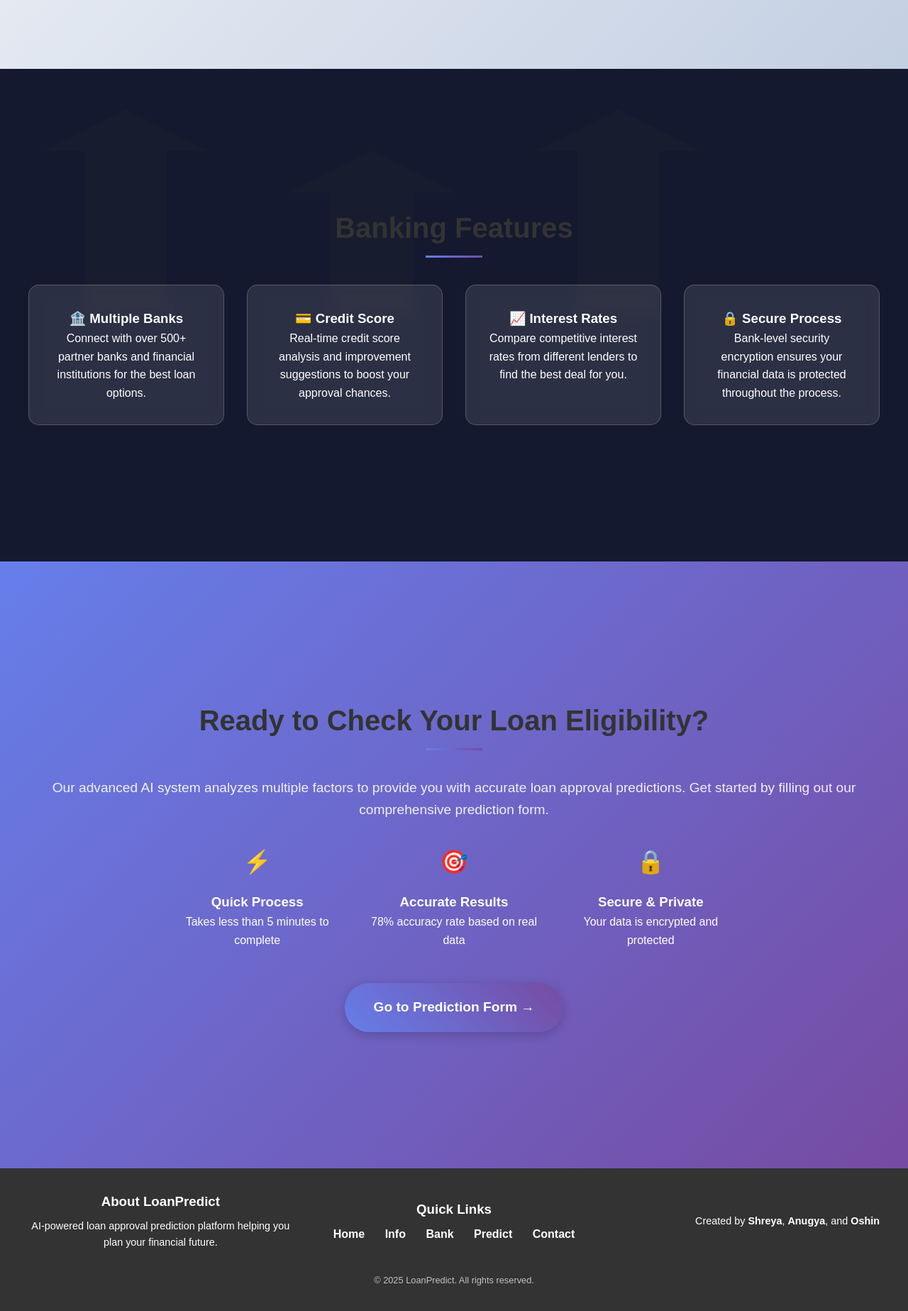
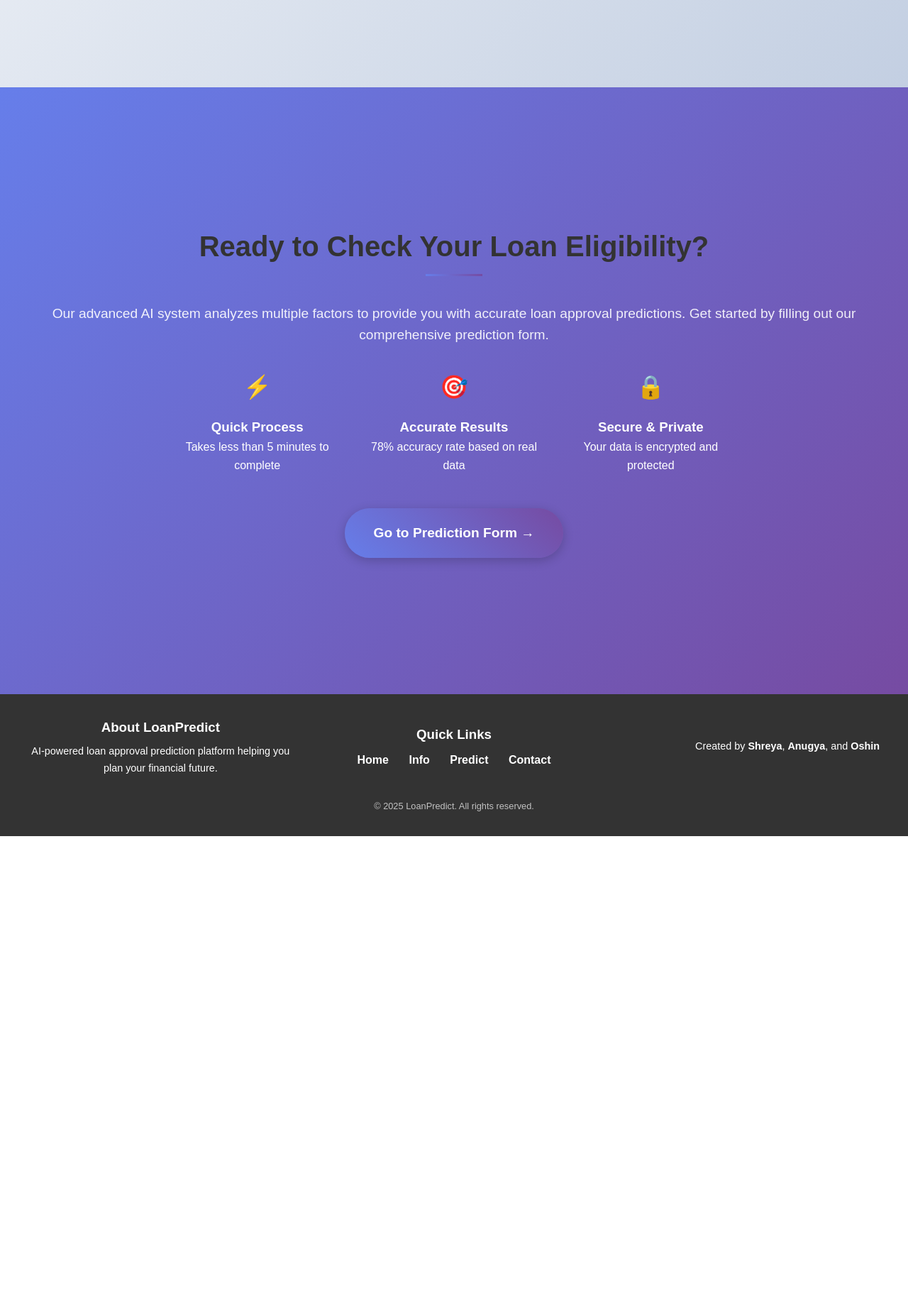
Before and after one commit to shreya9841/loanpredict, a Flask app: page / in a window 1280 px wide. Shown: the part 1488-3335 px from the top of the page at 71% size. After the commit the page ends 2666 px from the top, so only its background shows below. Run offline with Flask 3, Linux system fonts and the light colour scheme; parts of the project's set-up code (start-up, migrations or seed data) failed here and were passed over; some libraries are stand-ins or nearby versions.

Commit message:
latest commit

```diff
--- a/templates/form.html
+++ b/templates/form.html
@@ -23,7 +23,7 @@
 
   <div class="container">
     <div class="header">
-      <h1>🏦 Loan Prediction</h1>
+      <h1>Loan Prediction</h1>
       <p>Get instant loan approval predictions with our advanced system</p>
     </div>
 
--- a/templates/index.html
+++ b/templates/index.html
@@ -4,27 +4,28 @@
     <meta charset="UTF-8" />
     <meta name="viewport" content="width=device-width, initial-scale=1" />
     <title>Loan Approval Prediction System</title>
-  <link rel="stylesheet" href="{{ url_for('static', filename='index.css') }}" />
-  <link rel="icon" type="image/png" href="{{ url_for('static', filename='favicon.png') }}">
-
-
+    <link
+      rel="stylesheet"
+      href="{{ url_for('static', filename='index.css') }}"
+    />
+    <link
+      rel="icon"
+      type="image/png"
+      href="{{ url_for('static', filename='favicon.png') }}"
+    />
   </head>
   <body>
     <!-- Navigation -->
     <nav class="navbar">
       <div class="nav-container">
-    <a href="#home" class="logo">
-      <!-- <img src="{{ url_for('static', filename='logo.png') }}" alt="Logo" class="logo-img"> -->
-      LoanPredict
-    </a>
+        <a href="#home" class="logo"> LoanPredict </a>
         <ul class="nav-links">
           <li><a href="#home">Home</a></li>
           <li><a href="#info">Info</a></li>
-      <li><a href="#bank">Bank</a></li>
           <li><a href="#predict">Predict</a></li>
           <li><a href="#contact">Contact</a></li>
           {% if session.get('user') %}
-        <li><a href="/logout" id="login-logout-link">Logout</a></li>
+          <li><a href="/logout" id="login-logout-link" style="background-color: rgb(80, 32, 32);">Logout</a></li>
           {% else %}
           <li><a href="/login" id="login-logout-link">Login</a></li>
           {% endif %}
@@ -32,16 +33,21 @@
       </div>
     </nav>
 
-
     <!-- Hero Section -->
     <section id="home" class="hero">
       <div class="hero-content">
         <h1>Loan Approval Prediction</h1>
         <p>
-        Get instant predictions for your loan approval using advanced AI algorithms. Fast,
-        accurate, and reliable results to help you plan your financial future.
+          Our Loan Approval Prediction System leverages advanced AI and machine
+          learning techniques to instantly predict the likelihood of a loan
+          application being approved. By analyzing key financial and personal
+          data such as income, credit score, employment status, and loan amount,
+          the system delivers reliable and real-time predictions to support
+          informed decision-making.
         </p>
-      <a href="{{ url_for('predict') }}" class="cta-button">Start Prediction</a>
+        <a href="{{ url_for('predict') }}" class="cta-button"
+          >Start Prediction</a
+        >
       </div>
     </section>
 
@@ -54,53 +60,25 @@
             <div class="icon">📊</div>
             <h3>Data Analysis</h3>
             <p>
-            Our system analyzes your financial data including income, credit history, and
-            employment details to assess your loan eligibility.
+              Our system analyzes your financial data including income, credit
+              history, and employment details to assess your loan eligibility.
             </p>
           </div>
           <div class="info-card">
             <div class="icon">🤖</div>
             <h3>AI Prediction</h3>
             <p>
-            Advanced machine learning algorithms process your information to provide accurate
-            loan approval predictions in seconds.
+              Advanced machine learning algorithms process your information to
+              provide accurate loan approval predictions in seconds.
             </p>
           </div>
           <div class="info-card">
             <div class="icon">⚡</div>
             <h3>Instant Results</h3>
             <p>
-            Get immediate feedback on your loan application status with detailed explanations
-            and recommendations for improvement.
+              Get immediate feedback on your loan application status, showing clearly whether it is approved or rejected.
+               This allows users to quickly know their result and take the next steps accordingly.
             </p>
-        </div>
-      </div>
-    </div>
-  </section>
-
-  <!-- Bank Section -->
-  <section id="bank" class="bank-section">
-    <div class="section">
-      <h2 class="section-title">Banking Features</h2>
-      <div class="bank-features">
-        <div class="feature-card">
-          <h3>🏦 Multiple Banks</h3>
-          <p>
-            Connect with over 500+ partner banks and financial institutions for the best loan
-            options.
-          </p>
-        </div>
-        <div class="feature-card">
-          <h3>💳 Credit Score</h3>
-          <p>Real-time credit score analysis and improvement suggestions to boost your approval chances.</p>
-        </div>
-        <div class="feature-card">
-          <h3>📈 Interest Rates</h3>
-          <p>Compare competitive interest rates from different lenders to find the best deal for you.</p>
-        </div>
-        <div class="feature-card">
-          <h3>🔒 Secure Process</h3>
-          <p>Bank-level security encryption ensures your financial data is protected throughout the process.</p>
           </div>
         </div>
       </div>
@@ -110,11 +88,12 @@
     <section id="predict" class="predict-section">
       <div class="section">
         <h2 class="section-title">Ready to Check Your Loan Eligibility?</h2>
-      <p style="font-size: 1.2rem; margin-bottom: 2rem; opacity: 0.9;">
-        Our advanced AI system analyzes multiple factors to provide you with accurate loan
-        approval predictions. Get started by filling out our comprehensive prediction form.
+        <p style="font-size: 1.2rem; margin-bottom: 2rem; opacity: 0.9">
+          Our advanced AI system analyzes multiple factors to provide you with
+          accurate loan approval predictions. Get started by filling out our
+          comprehensive prediction form.
         </p>
-      <div style="max-width: 800px; margin: 0 auto;">
+        <div style="max-width: 800px; margin: 0 auto">
           <div
             style="
               display: grid;
@@ -123,23 +102,27 @@
               margin-bottom: 3rem;
             "
           >
-          <div style="text-align: center;">
-            <div style="font-size: 2rem; margin-bottom: 1rem;">⚡</div>
+            <div style="text-align: center">
+              <div style="font-size: 2rem; margin-bottom: 1rem">⚡</div>
               <h3>Quick Process</h3>
               <p>Takes less than 5 minutes to complete</p>
             </div>
-          <div style="text-align: center;">
-            <div style="font-size: 2rem; margin-bottom: 1rem;">🎯</div>
+            <div style="text-align: center">
+              <div style="font-size: 2rem; margin-bottom: 1rem">🎯</div>
               <h3>Accurate Results</h3>
               <p>78% accuracy rate based on real data</p>
             </div>
-          <div style="text-align: center;">
-            <div style="font-size: 2rem; margin-bottom: 1rem;">🔒</div>
+            <div style="text-align: center">
+              <div style="font-size: 2rem; margin-bottom: 1rem">🔒</div>
               <h3>Secure & Private</h3>
               <p>Your data is encrypted and protected</p>
             </div>
           </div>
-        <a href="{{ url_for('predict') }}" class="cta-button" style="font-size: 1.2rem; padding: 1.2rem 2.5rem;">
+          <a
+            href="{{ url_for('predict') }}"
+            class="cta-button"
+            style="font-size: 1.2rem; padding: 1.2rem 2.5rem"
+          >
             Go to Prediction Form →
           </a>
         </div>
@@ -147,47 +130,113 @@
     </section>
 
     <!-- Contact Section -->
- <footer id="contact" class="footer" style="background: #333; color: #fff; padding: 2rem 1rem; font-family: Arial, sans-serif;">
-  <div style="max-width: 1200px; margin: 0 auto; display: flex; justify-content: space-between; align-items: center; flex-wrap: wrap; gap: 1rem;">
-
+    <footer
+      id="contact"
+      class="footer"
+      style="
+        background: #333;
+        color: #fff;
+        padding: 2rem 1rem;
+        font-family: Arial, sans-serif;
+      "
+    >
+      <div
+        style="
+          max-width: 1200px;
+          margin: 0 auto;
+          display: flex;
+          justify-content: space-between;
+          align-items: center;
+          flex-wrap: wrap;
+          gap: 1rem;
+        "
+      >
         <!-- About -->
-    <div style="flex: 1 1 250px; min-width: 200px;">
-      <h3 style="margin-bottom: 0.5rem;">About LoanPredict</h3>
-      <p style="margin: 0; font-size: 0.9rem;">
-        AI-powered loan approval prediction platform helping you plan your financial future.
+        <div style="flex: 1 1 250px; min-width: 200px">
+          <h3 style="margin-bottom: 0.5rem">About LoanPredict</h3>
+          <p style="margin: 0; font-size: 0.9rem">
+            AI-powered loan approval prediction platform helping you plan your
+            financial future.
           </p>
         </div>
 
         <!-- Quick Links with Nav -->
-    <div style="flex: 1 1 300px; min-width: 250px; text-align: center;">
-      <h3 style="margin-bottom: 0.5rem;">Quick Links</h3>
+        <div style="flex: 1 1 300px; min-width: 250px; text-align: center">
+          <h3 style="margin-bottom: 0.5rem">Quick Links</h3>
           <nav>
-        <a href="#home" style="color: #fff; text-decoration: none; margin: 0 12px; font-weight: 600;">Home</a>
-        <a href="#info" style="color: #fff; text-decoration: none; margin: 0 12px; font-weight: 600;">Info</a>
-        <a href="#bank" style="color: #fff; text-decoration: none; margin: 0 12px; font-weight: 600;">Bank</a>
-        <a href="#predict" style="color: #fff; text-decoration: none; margin: 0 12px; font-weight: 600;">Predict</a>
-        <a href="#contact" style="color: #fff; text-decoration: none; margin: 0 12px; font-weight: 600;">Contact</a>
+            <a
+              href="#home"
+              style="
+                color: #fff;
+                text-decoration: none;
+                margin: 0 12px;
+                font-weight: 600;
+              "
+              >Home</a
+            >
+            <a
+              href="#info"
+              style="
+                color: #fff;
+                text-decoration: none;
+                margin: 0 12px;
+                font-weight: 600;
+              "
+              >Info</a
+            >
+            <a
+              href="#predict"
+              style="
+                color: #fff;
+                text-decoration: none;
+                margin: 0 12px;
+                font-weight: 600;
+              "
+              >Predict</a
+            >
+            <a
+              href="#contact"
+              style="
+                color: #fff;
+                text-decoration: none;
+                margin: 0 12px;
+                font-weight: 600;
+              "
+              >Contact</a
+            >
           </nav>
         </div>
 
         <!-- Created By -->
-    <div style="flex: 1 1 250px; min-width: 200px; text-align: right; font-size: 0.9rem;">
-      Created by <strong>Shreya</strong>, <strong>Anugya</strong>, and <strong>Oshin</strong>
+        <div
+          style="
+            flex: 1 1 250px;
+            min-width: 200px;
+            text-align: right;
+            font-size: 0.9rem;
+          "
+        >
+          Created by <strong>Shreya</strong>, <strong>Anugya</strong>, and
+          <strong>Oshin</strong>
         </div>
       </div>
 
-  <!-- Copyright at bottom center -->
-  <div style="text-align: center; margin-top: 2rem; font-size: 0.8rem; opacity: 0.7;">
+      <!-- Copyright -->
+      <div
+        style="
+          text-align: center;
+          margin-top: 2rem;
+          font-size: 0.8rem;
+          opacity: 0.7;
+        "
+      >
         &copy; 2025 LoanPredict. All rights reserved.
       </div>
     </footer>
 
-
-
-
     <script>
-    // Smooth scrolling ONLY for internal anchor links (start with #)
-    document.querySelectorAll('a[href^="#"]').forEach(anchor => {
+      // Smooth scrolling
+      document.querySelectorAll('a[href^="#"]').forEach((anchor) => {
         anchor.addEventListener("click", function (e) {
           e.preventDefault();
           const target = document.querySelector(this.getAttribute("href"));
@@ -210,7 +259,7 @@
         }
       });
 
-    // Intersection Observer for fade-in animation on cards
+      // Intersection Observer
       const observerOptions = {
         threshold: 0.1,
         rootMargin: "0px 0px -50px 0px",
@@ -220,7 +269,7 @@
         entries.forEach((entry) => {
           if (entry.isIntersecting) {
             entry.target.classList.add("fade-in-up");
-          observer.unobserve(entry.target); // Animate only once
+            observer.unobserve(entry.target);
           }
         });
       }, observerOptions);
```
Lines whose indentation alone changed are shown as unchanged.
